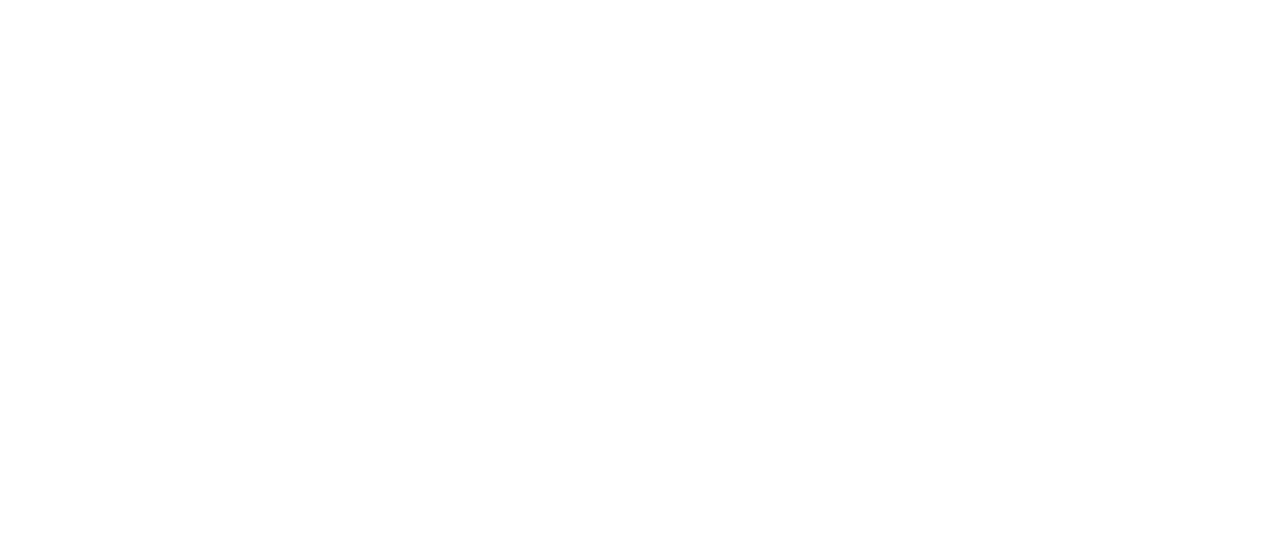
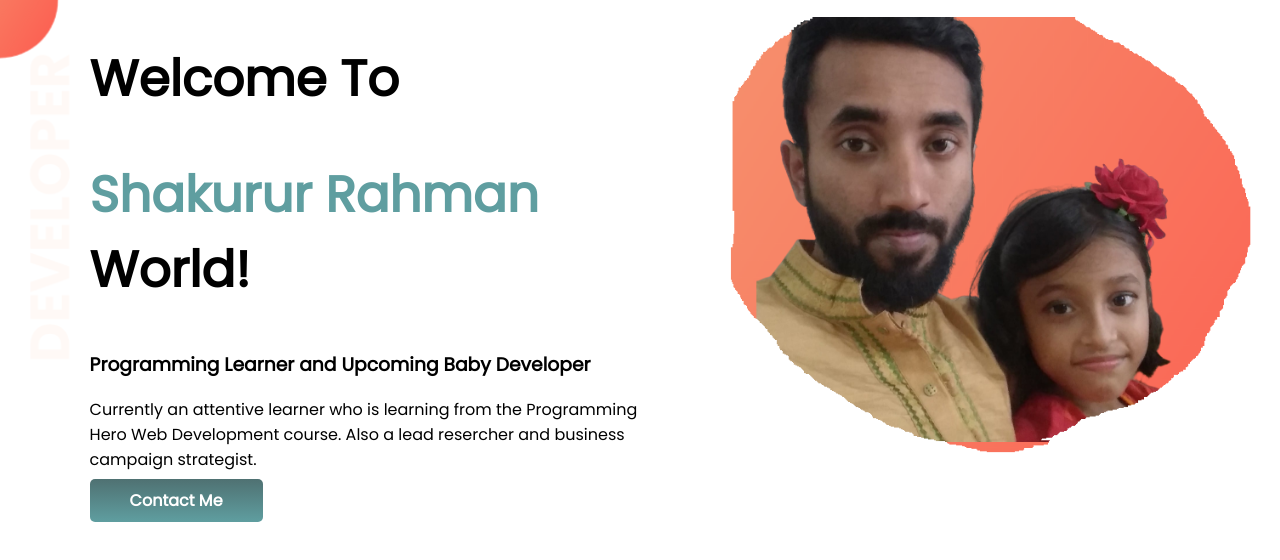
Before and after one commit to ShakurUrRahman/developer-portfolio, a plain HTML site: page index.html in a window 1280 px wide. Drawn offline with Linux system fonts and the light colour scheme.

Commit message:
top-banner added

```diff
--- a/index.html
+++ b/index.html
@@ -1,12 +1,32 @@
 <!DOCTYPE html>
 <html lang="en">
+
 <head>
     <meta charset="UTF-8">
     <meta http-equiv="X-UA-Compatible" content="IE=edge">
     <meta name="viewport" content="width=device-width, initial-scale=1.0">
     <title>Shakur's Portfolio</title>
+    <link rel="stylesheet" href="style.css">
+    <link rel="preconnect" href="https://fonts.googleapis.com">
+    <link rel="preconnect" href="https://fonts.gstatic.com" crossorigin>
+    <link href="https://fonts.googleapis.com/css2?family=Poppins&display=swap" rel="stylesheet">
 </head>
+
 <body>
+    <section class="top-banner">
+        <div class="half-width">
+            <h1>Welcome To</h1>
+            <h1><span class="greenish">Shakurur Rahman</span> World!</h1>
+            <h3>Programming Learner and Upcoming Baby Developer</h3>
+            <p>Currently an attentive learner who is learning from the Programming Hero Web Development course. Also a
+                lead resercher and business campaign strategist.
+            </p>
+            <a class="link-button" target="_blank" href="https://www.linkedin.com/Shakururrahman">Contact Me</a>
+        </div>
+        <div class="half-width">
+            <img src="images/my-pic.png" alt="Shakur">
+        </div>
+    </section>
+</body>
 
-</body>
 </html>
--- a/style.css
+++ b/style.css
@@ -0,0 +1,40 @@
+body {
+    font-family: 'Poppins', sans-serif;
+    margin: 0;
+}
+
+h1 {
+    font-size: 50px;
+}
+
+.greenish {
+    color: cadetblue;
+}
+
+section {
+    display: flex;
+}
+
+.half-width {
+    width: 50%;
+    padding-left: 7%;
+}
+
+.half-width img {
+    width: 95%;
+    padding-top: 3%;
+}
+
+.link-button {
+    text-decoration: none;
+    background-image: linear-gradient(#4f7172, cadetblue);
+    color: white;
+    font-weight: 700;
+    padding: 10px 40px;
+    border-radius: 5px;
+}
+
+.top-banner {
+    background-image: url(images/top-banner.png);
+    background-repeat: no-repeat;
+}
```
Also changed, not shown: images/dream-bg.png (added), images/exp-bg.png (added), images/jhankar.png (added), images/jhankar2.png (added), images/my-bg.png (added), images/my-bg2.png (added), images/my-pic.png (added), images/top-banner.png (added), 7 other files.
